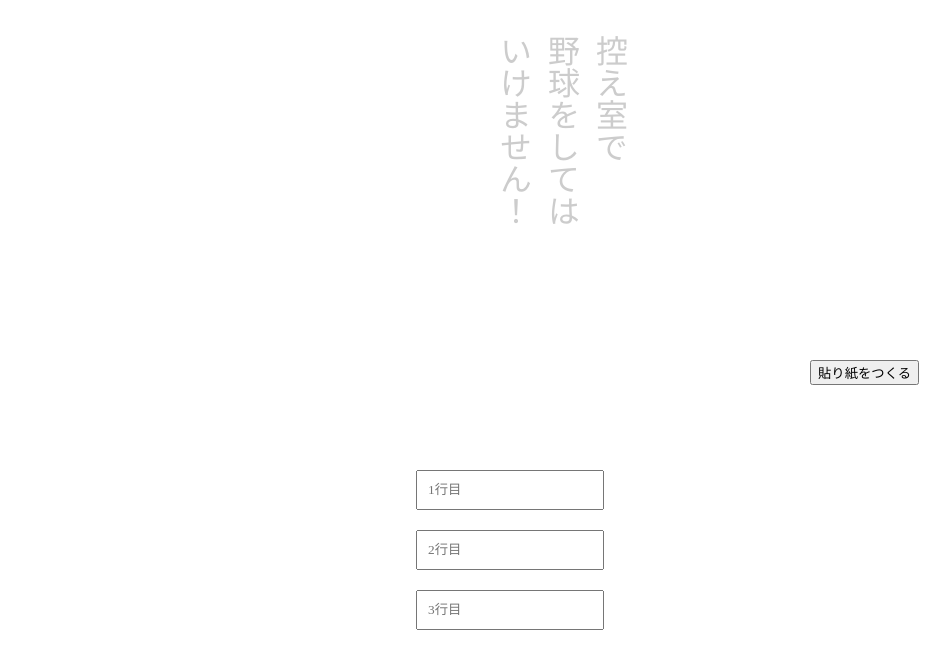
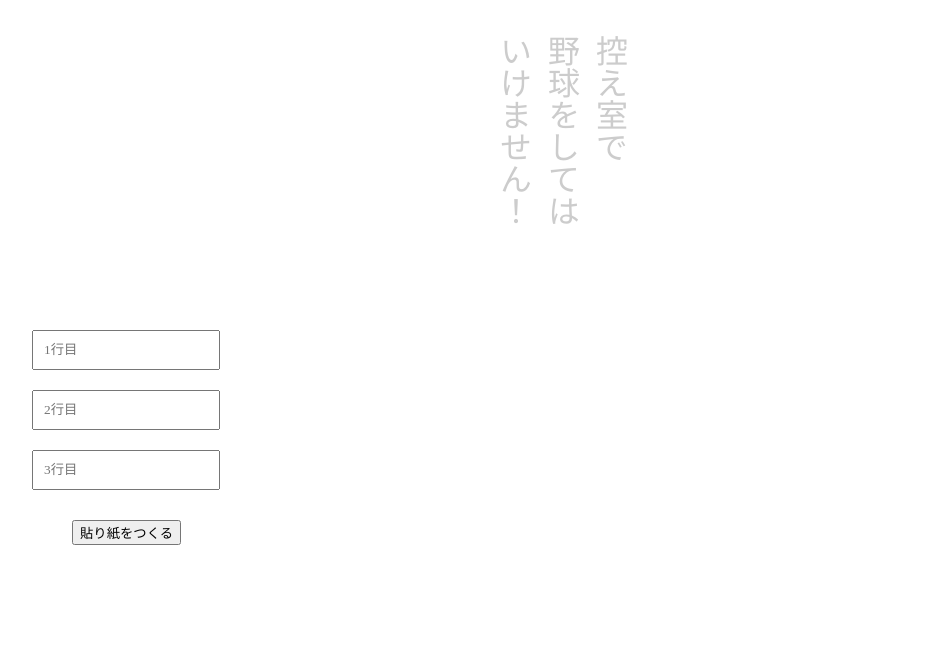
Before and after one commit to Secret-Society-Braid/Do-Not-Play-Baseball-In-Waiting-Room, a React (Vite) app: page / in a window 1280 px wide. Shown: the top 668 px of the page, without its empty margins (106-1056 px from the left). Built offline with nearby package versions, Linux system fonts and the light colour scheme; a web font is replaced by a local one.

Commit message:
adjust components

```diff
--- a/src/styles/userInputs.css
+++ b/src/styles/userInputs.css
@@ -13,8 +13,8 @@
     flex-direction: column;
     margin: 0 auto;
     position: fixed;
-    top: 460px;
-    left: calc(50% - 10%);
+    top: 320px;
+    left: calc(10%);
 }
 
 .line-input {
@@ -28,7 +28,7 @@
     flex-direction: column;
     margin: 0 auto;
     position: fixed;
-    top: 360px;
-    left: calc(70% + 20px);
+    top: 520px;
+    left: calc(10% + 50px);
     width: fit-content;
 }
```
